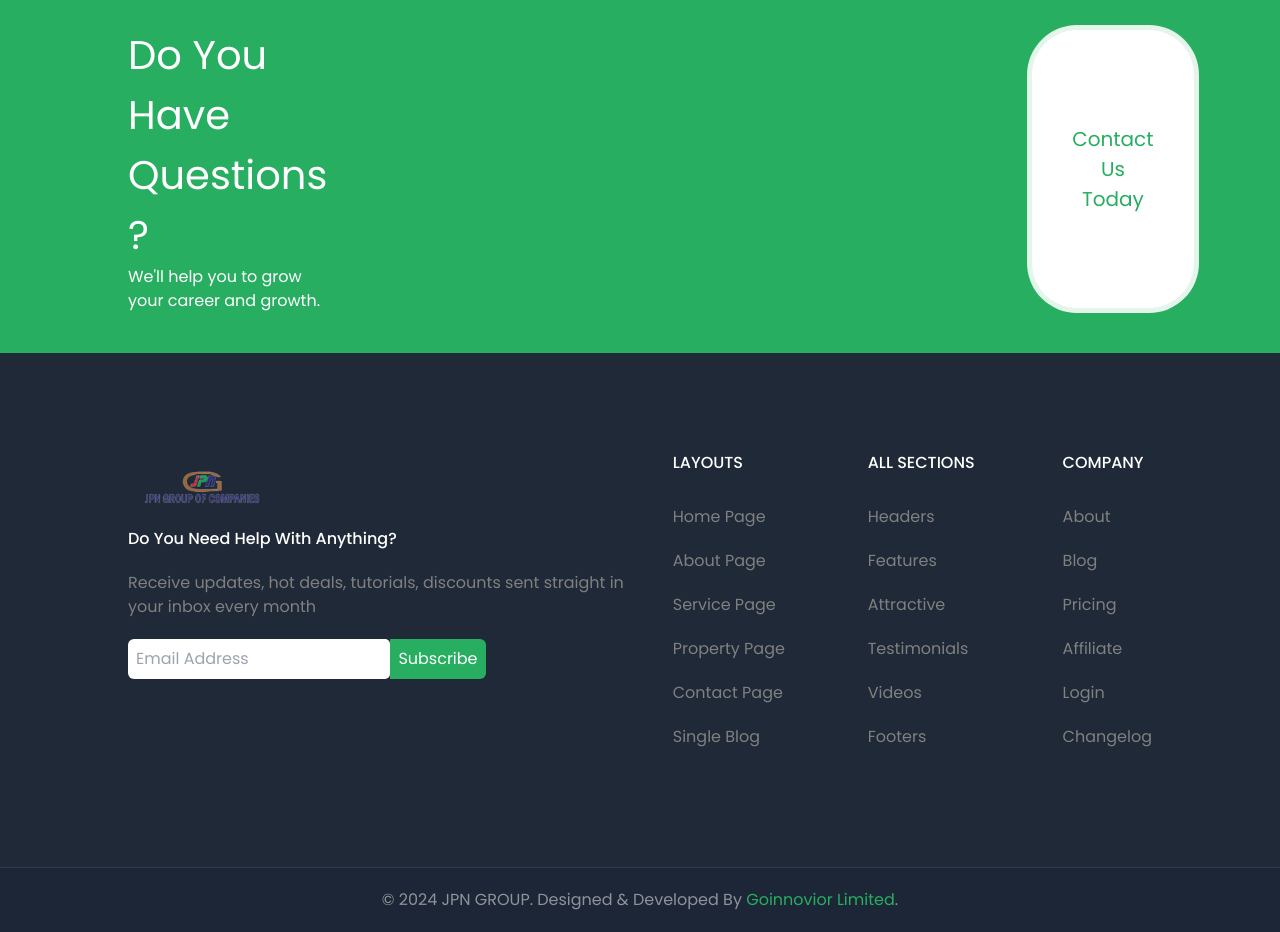
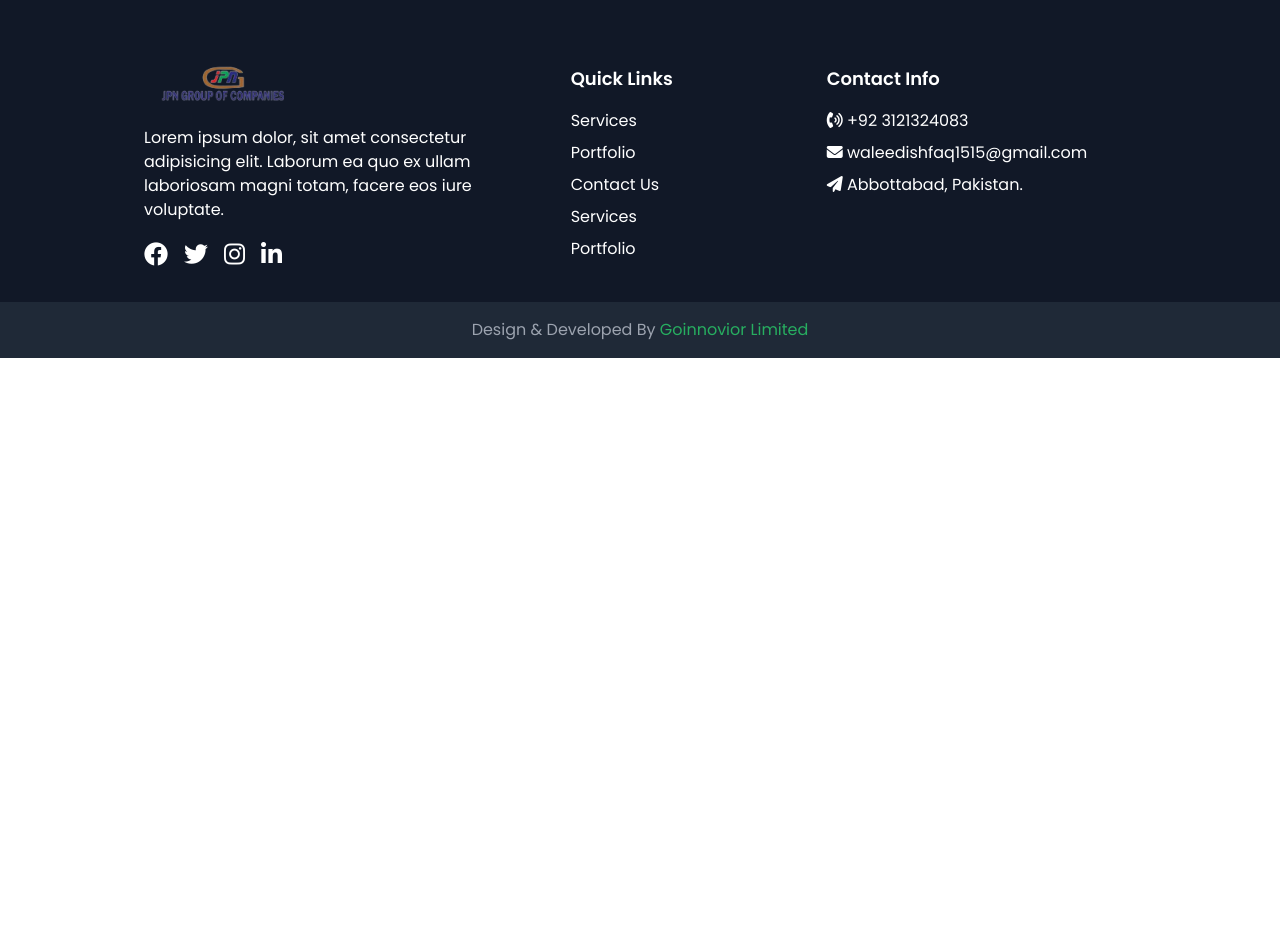
Before and after one commit to AnikHaque/JPN-Group, a React (Create React App) app: page /propertydetails/1 in a window 1280 px wide. Shown: the part 1560-2492 px from the top of the page. After the commit the page ends 1918 px from the top, so only its background shows below. Built offline with nearby package versions, Linux system fonts and the light colour scheme.

Commit message:
footer updated

```diff
--- a/src/components/common/footer/Footer.jsx
+++ b/src/components/common/footer/Footer.jsx
@@ -1,64 +1,79 @@
 import React from "react";
-import { footer } from "../../data/Data";
 import logo1 from "../../../assets/logo1.png";
-import "./footer.css";
-
 const Footer = () => {
   return (
     <>
-      <section className="footerContact">
-        <div className="container">
-          <div className="send flex">
-            <div className="text">
-              <h1>Do You Have Questions ?</h1>
-              <p>We'll help you to grow your career and growth.</p>
+      <div className="bg-gray-900 text-white py-8 pt-20">
+        <div className="container mx-auto px-4">
+          <div className="flex flex-wrap -mx-4">
+            <div className="w-full md:w-1/2 lg:w-5/12 px-4 mb-8 md:mb-0">
+              <h3 className="text-xl font-bold">
+                <img src={logo1} className="w-40 mt-[-20px]"></img>
+              </h3>
+              <p className="">
+                Lorem ipsum dolor, sit amet consectetur adipisicing elit.
+                Laborum ea quo ex ullam laboriosam magni totam, facere eos iure
+                voluptate.
+              </p>
+              <div className="flex space-x-4 mt-4">
+                <i className="fa-brands fa-facebook text-2xl"></i>
+                <i className="fa-brands fa-twitter text-2xl"></i>
+                <i className="fa-brands fa-instagram text-2xl"></i>
+                <i className="fa-brands fa-linkedin-in text-2xl"></i>
+              </div>
             </div>
-            <button className="btn5 ml-[700px]">Contact Us Today</button>
+            <div className="w-full md:w-1/2 lg:w-3/12 px-4 mb-8 md:mb-0">
+              <h5 className="text-lg font-semibold">Quick Links</h5>
+              <ul className="mt-4 space-y-2">
+                <li className="nav-item">
+                  <a className="hover:text-gray-400 text-white" href="/">
+                    Services
+                  </a>
+                </li>
+                <li className="nav-item">
+                  <a className="hover:text-gray-400 text-white" href="/">
+                    Portfolio
+                  </a>
+                </li>
+                <li className="nav-item">
+                  <a className="hover:text-gray-400 text-white" href="/">
+                    Contact Us
+                  </a>
+                </li>
+                <li className="nav-item">
+                  <a className="hover:text-gray-400 text-white" href="/">
+                    Services
+                  </a>
+                </li>
+                <li className="nav-item">
+                  <a className="hover:text-gray-400 text-white" href="/">
+                    Portfolio
+                  </a>
+                </li>
+              </ul>
+            </div>
+            <div className="w-full lg:w-4/12 px-4">
+              <h5 className="text-lg font-semibold">Contact Info</h5>
+              <p className="mt-4">
+                <i className="fa-solid fa-phone-volume"></i> +92 3121324083
+              </p>
+              <p className="mt-2">
+                <i className="fa-solid fa-envelope"></i>{" "}
+                waleedishfaq1515@gmail.com
+              </p>
+              <p className="mt-2">
+                <i className="fa-solid fa-paper-plane"></i> Abbottabad,
+                Pakistan.
+              </p>
+            </div>
           </div>
         </div>
-      </section>
-
-      <footer className="bg-gray-800">
-        <div className="container py-12 grid grid-cols-1 sm:grid-cols-2 lg:grid-cols-4 gap-6">
-          <div className="box">
-            <div className="logo">
-              <img src={logo1} alt="Logo" />
-              <h2>Do You Need Help With Anything?</h2>
-              <p>
-                Receive updates, hot deals, tutorials, discounts sent straight
-                in your inbox every month
-              </p>
-            </div>
-            <div className="input flex">
-              <input
-                type="text"
-                placeholder="Email Address"
-                className="text-black w-2/4 p-2 rounded-l-md focus:outline-none"
-              />
-              <button className="bg-[#27ae60] text-white p-2 rounded-r-md">
-                Subscribe
-              </button>
-            </div>
-          </div>
-
-          {footer.map((val, index) => (
-            <div key={index} className="box">
-              <h3>{val.title}</h3>
-              <ul>
-                {val.text.map((items, idx) => (
-                  <li key={idx}>{items.list}</li>
-                ))}
-              </ul>
-            </div>
-          ))}
-        </div>
-      </footer>
-
-      <div className="legal bg-gray-800 py-4 text-center">
-        <span>
-          © 2024 JPN GROUP. Designed & Developed By{" "}
-          <span className="text-[#27ae60]">Goinnovior Limited</span>.
-        </span>
+      </div>
+      <div className="bg-gray-800 text-gray-400 text-center py-4">
+        <p>
+          Design & Developed By{" "}
+          <span className="text-[#27ae60]">Goinnovior Limited</span>
+        </p>
       </div>
     </>
   );
```
